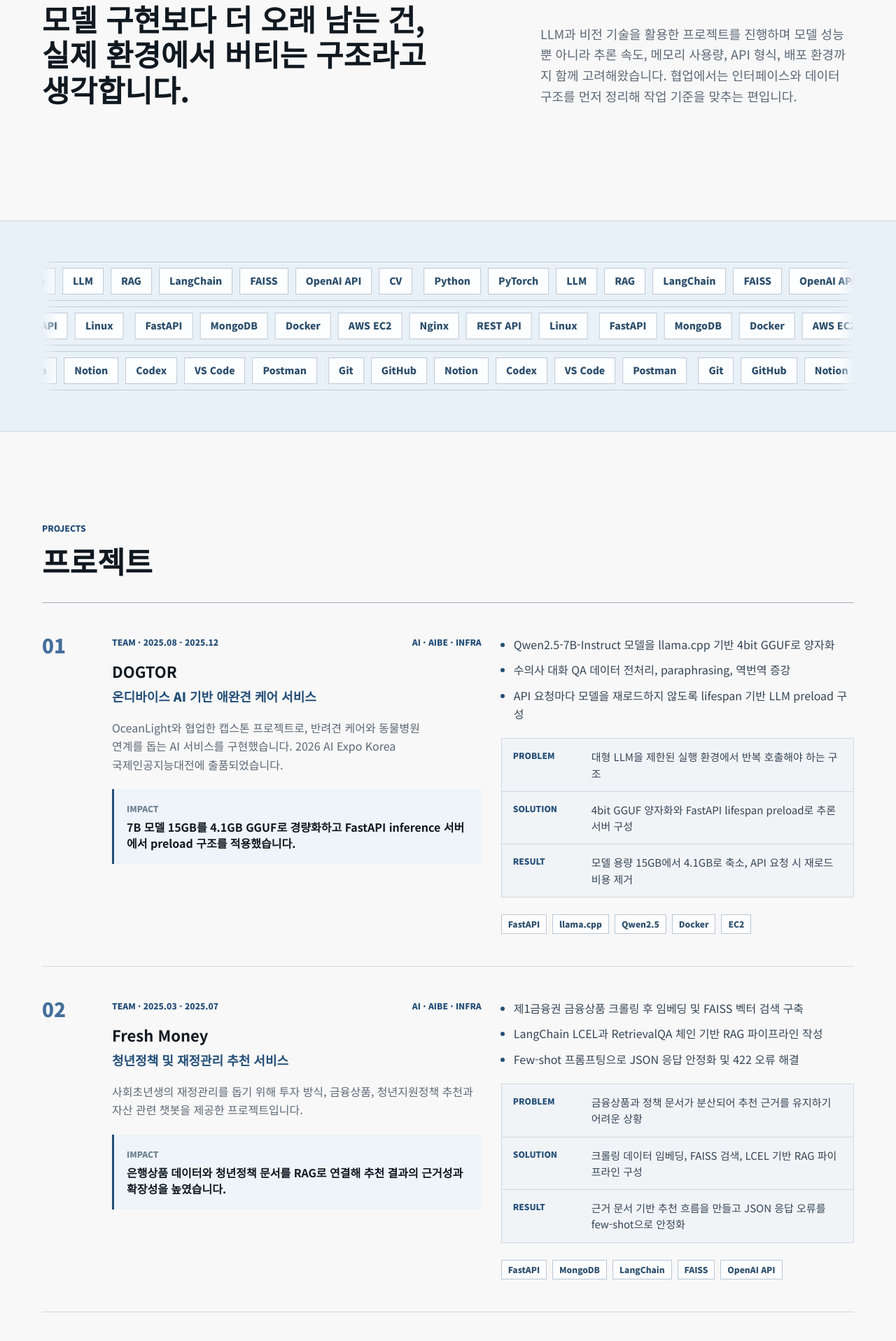
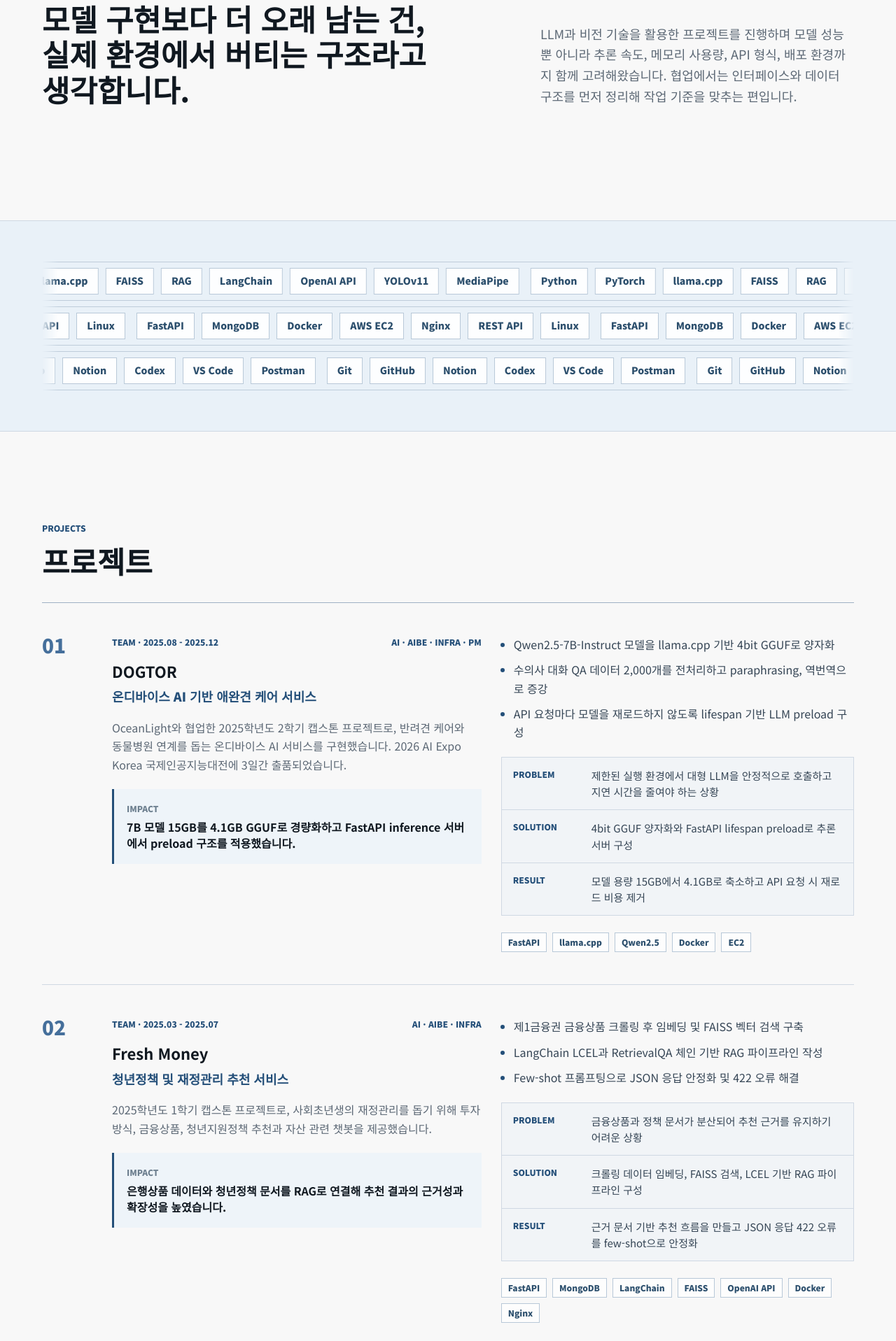
Before and after one commit to yeeeengyu/ingyuChoi_portfolio, a Next.js app: page / in a window 1280 px wide. Shown: the part 880-2797 px from the top of the page at 70% size. Built offline with nearby package versions, Linux system fonts and the light colour scheme; no server answers.

Commit message:
Update portfolio content from PDF

```diff
--- a/app/SiteHeader.jsx
+++ b/app/SiteHeader.jsx
@@ -16,7 +16,7 @@ function HeaderMarkup({ className, isHidden = false }) {
       className={className}
       aria-label="페이지 바로가기"
       aria-hidden={isHidden || undefined}
-      inert={isHidden ? '' : undefined}
+      inert={isHidden ? true : undefined}
     >
       <nav className="partNav" aria-label="주요 섹션">
         {navItems.map(([label, href]) => (
--- a/app/layout.jsx
+++ b/app/layout.jsx
@@ -35,7 +35,7 @@ export const metadata = {
         url: '/images/banner.png',
         width: 1500,
         height: 600,
-        alt: '최인규 실시간 수어 번역 발표 사진'
+        alt: '최인규 포트폴리오 대표 이미지'
       }
     ]
   },
--- a/app/page.jsx
+++ b/app/page.jsx
@@ -7,17 +7,17 @@ const projects = [
     title: 'DOGTOR',
     label: 'Team · 2025.08 - 2025.12',
     summary: '온디바이스 AI 기반 애완견 케어 서비스',
-    context: 'OceanLight와 협업한 캡스톤 프로젝트로, 반려견 케어와 동물병원 연계를 돕는 AI 서비스를 구현했습니다. 2026 AI Expo Korea 국제인공지능대전에 출품되었습니다.',
-    role: 'AI · AIBE · Infra',
+    context: 'OceanLight와 협업한 2025학년도 2학기 캡스톤 프로젝트로, 반려견 케어와 동물병원 연계를 돕는 온디바이스 AI 서비스를 구현했습니다. 2026 AI Expo Korea 국제인공지능대전에 3일간 출품되었습니다.',
+    role: 'AI · AIBE · Infra · PM',
     impact: '7B 모델 15GB를 4.1GB GGUF로 경량화하고 FastAPI inference 서버에서 preload 구조를 적용했습니다.',
     evidence: [
-      ['Problem', '대형 LLM을 제한된 실행 환경에서 반복 호출해야 하는 구조'],
+      ['Problem', '제한된 실행 환경에서 대형 LLM을 안정적으로 호출하고 지연 시간을 줄여야 하는 상황'],
       ['Solution', '4bit GGUF 양자화와 FastAPI lifespan preload로 추론 서버 구성'],
-      ['Result', '모델 용량 15GB에서 4.1GB로 축소, API 요청 시 재로드 비용 제거']
+      ['Result', '모델 용량 15GB에서 4.1GB로 축소하고 API 요청 시 재로드 비용 제거']
     ],
     points: [
       'Qwen2.5-7B-Instruct 모델을 llama.cpp 기반 4bit GGUF로 양자화',
-      '수의사 대화 QA 데이터 전처리, paraphrasing, 역번역 증강',
+      '수의사 대화 QA 데이터 2,000개를 전처리하고 paraphrasing, 역번역으로 증강',
       'API 요청마다 모델을 재로드하지 않도록 lifespan 기반 LLM preload 구성'
     ],
     stack: ['FastAPI', 'llama.cpp', 'Qwen2.5', 'Docker', 'EC2']
@@ -26,26 +26,26 @@ const projects = [
     title: 'Fresh Money',
     label: 'Team · 2025.03 - 2025.07',
     summary: '청년정책 및 재정관리 추천 서비스',
-    context: '사회초년생의 재정관리를 돕기 위해 투자 방식, 금융상품, 청년지원정책 추천과 자산 관련 챗봇을 제공한 프로젝트입니다.',
+    context: '2025학년도 1학기 캡스톤 프로젝트로, 사회초년생의 재정관리를 돕기 위해 투자 방식, 금융상품, 청년지원정책 추천과 자산 관련 챗봇을 제공했습니다.',
     role: 'AI · AIBE · Infra',
     impact: '은행상품 데이터와 청년정책 문서를 RAG로 연결해 추천 결과의 근거성과 확장성을 높였습니다.',
     evidence: [
       ['Problem', '금융상품과 정책 문서가 분산되어 추천 근거를 유지하기 어려운 상황'],
       ['Solution', '크롤링 데이터 임베딩, FAISS 검색, LCEL 기반 RAG 파이프라인 구성'],
-      ['Result', '근거 문서 기반 추천 흐름을 만들고 JSON 응답 오류를 few-shot으로 안정화']
+      ['Result', '근거 문서 기반 추천 흐름을 만들고 JSON 응답 422 오류를 few-shot으로 안정화']
     ],
     points: [
       '제1금융권 금융상품 크롤링 후 임베딩 및 FAISS 벡터 검색 구축',
       'LangChain LCEL과 RetrievalQA 체인 기반 RAG 파이프라인 작성',
       'Few-shot 프롬프팅으로 JSON 응답 안정화 및 422 오류 해결'
     ],
-    stack: ['FastAPI', 'MongoDB', 'LangChain', 'FAISS', 'OpenAI API']
+    stack: ['FastAPI', 'MongoDB', 'LangChain', 'FAISS', 'OpenAI API', 'Docker', 'Nginx']
   },
   {
     title: 'LightBox',
     label: 'Team · 2025.09 - 2025.11',
     summary: '실시간 졸음운전 감지 서비스',
-    context: 'YOLO와 MediaPipe FaceMesh를 활용해 눈 감김을 감지하고, 주행 종료 후 졸음 발생 구간을 리와인드 분석으로 제공했습니다.',
+    context: '2025 전국 고등학교 동아리 SW 경연대회 본선 프로젝트로, YOLO와 MediaPipe FaceMesh를 활용해 눈 감김을 감지하고 주행 종료 후 졸음 발생 구간을 리와인드 분석으로 제공했습니다.',
     role: 'AI · AIBE · Infra',
     impact: 'GPU 제약 상황에서도 CPU 추론 파이프라인을 조정해 실시간 처리 안정성을 확보했습니다.',
     evidence: [
@@ -56,15 +56,16 @@ const projects = [
     points: [
       '눈 주변 6개 랜드마크와 EAR 알고리즘으로 사용자별 눈 폭 차이 대응',
       'YOLO 기반 얼굴 및 눈 영역 crop으로 오탐 감소',
+      '주행 중 졸음 지표를 수집하고 시간 축 기준 졸음도 그래프 생성',
       'CPU 환경에서 imgsz 조정으로 실시간성과 감지 정확도 균형 확보'
     ],
     stack: ['YOLOv11', 'MediaPipe', 'FastAPI', 'MongoDB', 'EC2']
   },
   {
-    title: 'Swagger Inspector',
+    title: 'Swagger Inspecter',
     label: 'Personal · 2026.01 - 2026.02',
     summary: 'OpenAPI RAG 분석 챗봇 서비스',
-    context: '기능이 많은 백엔드 API 문서를 챗봇 형태로 탐색할 수 있도록 만든 개인 프로젝트입니다.',
+    context: '기능이 많은 백엔드 API 문서를 챗봇 형태로 탐색할 수 있도록 만든 개인 프로젝트입니다. 백엔드 외 팀원도 기술 명세와 요청 방식을 빠르게 확인할 수 있게 하는 데 집중했습니다.',
     role: 'Agent · Backend · AI',
     impact: '문서 신뢰도와 threshold를 응답에 반영해 사실과 다른 API 안내가 섞이는 문제를 줄였습니다.',
     evidence: [
@@ -77,7 +78,7 @@ const projects = [
       'OpenAPI 스펙 전체 주입 대신 검색 기반 응답으로 토큰 비용 절감',
       '참고 문서 신뢰도 표시와 threshold 조절로 응답 근거성 개선'
     ],
-    stack: ['FastAPI', 'MongoDB', 'OpenAI', 'Codex']
+    stack: ['FastAPI', 'MongoDB', 'text-embedding-3-small', 'ChatGPT Codex']
   }
 ];
 
@@ -86,9 +87,15 @@ const awards = [
   ['수상', '2025', '교내 캡스톤 프로젝트 은상 · 동상', 'Fresh Money 은상, Dogtor 동상 수상'],
   ['수상', '2025', '전국 고등학교 동아리 SW 경진대회 장려', 'YOLO와 MediaPipe 기반 LightBox 프로젝트 수행'],
   ['수상', '2025', '제7회 데이터 크리에이터 캠프 장려', '500여 개 팀 중 6위 입상'],
-  ['활동', '2026', '실리콘밸리 견학', '현지 기술 기업과 개발 문화를 직접 살펴보며 서비스 기획과 실행 방식의 차이를 경험'],
-  ['활동', '2026', '퀀텀아이 인턴십', '현업 환경에서 개발 업무 흐름과 협업 방식, 결과물 관리 과정을 경험'],
-  ['활동', '2024', 'Apple Foundation Program @ POSTECH', '3기 과정에서 제품 기획, 사용자 관점의 문제 정의, 팀 기반 프로토타이핑을 수행'],
+  ['수상', '2025', 'SW-AI 장려', 'SW-AI 관련 프로젝트 활동으로 장려 수상'],
+  ['수상', '2024', 'MS 해커그라운드 해커톤 장려', '해커톤 프로젝트 수행 및 장려 수상'],
+  ['활동', '2026', '제3회 아진실리경진대회 작품 출품', '압축공기 누설 및 절전 알림시스템, LightBox 프로젝트를 경북교육청 부스에 출품'],
+  ['활동', '2025', 'AI Expo Korea 부스 참가 및 운영', '2025 AI Expo Korea 국제인공지능대전 부스 참가 및 운영'],
+  ['활동', '2025', '실리콘밸리 견학', '현지 기술 기업과 개발 문화를 직접 살펴보며 서비스 기획과 실행 방식의 차이를 경험'],
+  ['활동', '2025', '퀀텀아이 인턴십', '현업 환경에서 개발 업무 흐름과 협업 방식, 결과물 관리 과정을 경험'],
+  ['활동', '2025-2026', '선도부장', '2025~26학년도 선도부장 활동'],
+  ['활동', '2024', 'Apple Foundation Program @ POSTECH', '3기 과정에서 제품 기획, 사용자 관점의 문제 정의, 팀 기반 프로토타이핑 수행'],
+  ['활동', '2024', '의성 자기소개페이지 워크샵', '자기소개 페이지 제작 워크샵 참가'],
   ['자격', '2025', '정보처리기능사', '개발 기초 역량과 정보처리 전반에 대한 이해를 확인한 국가기술자격 보유'],
   ['자격', '2025', '파이썬 프로그래밍 3급', '한국인공지능아카데미 발급 민간자격증으로 Python 기초 활용 역량을 확인'],
   ['자격', '2025', '딥러닝활용자격증 3급', '한국인공지능아카데미 발급 민간자격증으로 딥러닝 기초 활용 역량을 확인']
@@ -97,7 +104,7 @@ const awards = [
 const awardCategories = ['활동', '수상', '자격'];
 
 const stacks = [
-  ['AI / ML', 'Python, PyTorch, LLM, RAG, LangChain, FAISS, OpenAI API, CV'],
+  ['AI / ML', 'Python, PyTorch, llama.cpp, FAISS, RAG, LangChain, OpenAI API, YOLOv11, MediaPipe'],
   ['Backend / Infra', 'FastAPI, MongoDB, Docker, AWS EC2, Nginx, REST API, Linux'],
   ['Tools', 'Git, GitHub, Notion, Codex, VS Code, Postman']
 ];
@@ -113,11 +120,11 @@ export default function Home() {
           <div className="heroCopy">
             <p className="heroLead">데이터 수집부터 모델 개발 · 서빙까지</p>
             <h1>
-              <span className="titleLine">모든 걸 경험한</span>
+              <span className="titleLine">실서비스에 통합하는</span>
               <span className="titleLine">AI 백엔드 개발자</span>
             </h1>
             <p>
-              RAG, 온디바이스 AI, 실시간 추론 서버 구축 경험을 바탕으로 모델이 제한된 실행 환경에서도 안정적으로 동작하도록 설계하고 구현합니다.
+              RAG, 온디바이스 AI, 실시간 추론 서버 구축 경험을 바탕으로 AI 모델이 제한된 실행 환경에서도 안정적으로 동작하도록 설계하고 운용합니다.
             </p>
             <div className="heroActions">
               <a className="button primary" href="#projects">프로젝트 보기</a>
@@ -258,7 +265,7 @@ export default function Home() {
           <a href={portfolioPdf} target="_blank" rel="noreferrer"><span>PDF</span><strong>최인규_포트폴리오.pdf</strong></a>
           <a href="mailto:chldlsrb08@naver.com"><span>Mail</span><strong>chldlsrb08@naver.com</strong></a>
           <a href="https://github.com/yeeeengyu" target="_blank" rel="noreferrer"><span>GitHub</span><strong>github.com/yeeeengyu</strong></a>
-          <a href="https://blog.ingyuc.click" target="_blank" rel="noreferrer"><span>Blog</span><strong>blog.ingyuc.click</strong></a>
+          <a href="https://yeeeengyu.tistory.com" target="_blank" rel="noreferrer"><span>Blog</span><strong>yeeeengyu.tistory.com</strong></a>
           <a href="tel:01082699915"><span>Phone</span><strong>010-8269-9915</strong></a>
         </div>
       </section>
```
